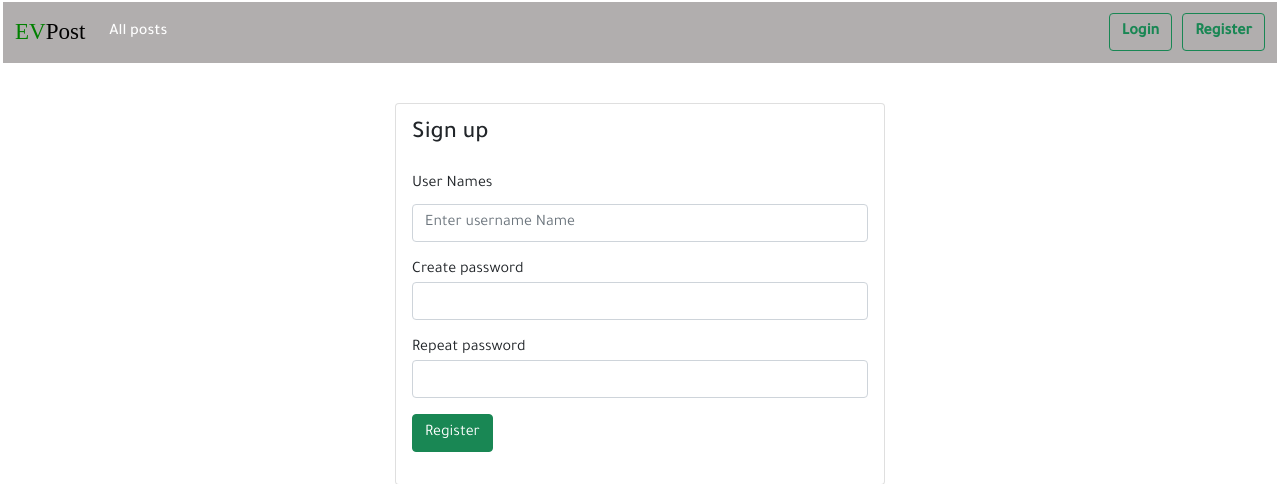
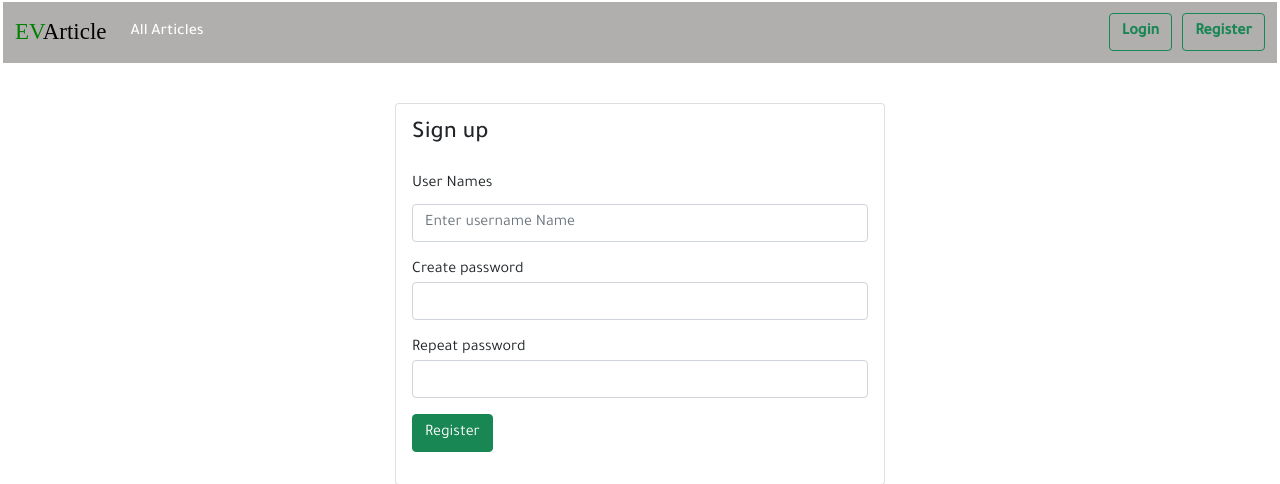
Before and after one commit to Alaa-Mohammad/EVPost, a Django app: page /auth/register/ in a window 1280 px wide. Shown: the top 484 px of the page. Run offline with Django 4.2, Linux system fonts and the light colour scheme; some web fonts are replaced.

Commit message:
add custome code

```diff
--- a/templates/base.html
+++ b/templates/base.html
@@ -7,7 +7,7 @@
     <meta name="viewport" content="width=device-width, initial-scale=1, shrink-to-fit=no">
 
     <link rel="icon"href="{% static 'imgs/favicon.ico' %}">
-    <title>EVPost |One of the Online sharing posts Platform</title>
+    <title>EVArticle |One of the Online sharing articles Platform</title>
     <!-- Bootstrap CSS -->
     <link href="https://cdn.jsdelivr.net/npm/bootstrap@5.0.2/dist/css/bootstrap.min.css" rel="stylesheet" integrity="sha384-EVSTQN3/azprG1Anm3QDgpJLIm9Nao0Yz1ztcQTwFspd3yD65VohhpuuCOmLASjC" crossorigin="anonymous">
     <link rel="preconnect" href="https://fonts.googleapis.com">
--- a/templates/includes/navbar.html
+++ b/templates/includes/navbar.html
@@ -3,7 +3,7 @@
 
 <nav class="navbar navbar-expand-md navbar-dark" style="margin-top:2px;background-color:rgb(177, 174, 174);" >
     <div class="container-fluid">
-      <a class="navbar-brand" href="/" style='color:black;font-size:23px;font-family: "Times New Roman", Times, serif'><span style="color:green">EV</span>Post</a>
+      <a class="navbar-brand" href="/" style='color:black;font-size:23px;font-family: "Times New Roman", Times, serif'><span style="color:green">EV</span>Article</a>
       <button class="navbar-toggler" type="button" data-bs-toggle="collapse" data-bs-target="#navbarSupportedContent" aria-controls="navbarSupportedContent" aria-expanded="false" aria-label="Toggle navigation">
         <span class="navbar-toggler-icon"></span>
       </button>
@@ -11,18 +11,18 @@
         <ul class="navbar-nav me-auto mb-2 mb-lg-0">
           <li class="nav-item ">
             <a class="nav-link custom_link" aria-current="page" href="{%url 'all_posts' %}"
-            {%if '/' == request.path%} style='color:green;font-weight:500'{%else%}style='color:white;font-weight:500' {%endif%}>All posts</a>
+            {%if '/' == request.path%} style='color:green;font-weight:500'{%else%}style='color:white;font-weight:500' {%endif%}>All Articles</a>
           </li>
           {%if  request.user.is_authenticated%}
 
           <li class="nav-item ">
             <a class="nav-link custom_link" href="{%url 'my_posts' request.user.id%}"
-            {%if request.user.id|to_str in request.path %} style='color:green;font-weight:500'{%else%}style='color:white;font-weight:500' {%endif%}>Your Posts</a>
+            {%if request.user.id|to_str in request.path %} style='color:green;font-weight:500'{%else%}style='color:white;font-weight:500' {%endif%}>Your Articles</a>
           </li>
 
           <li class="nav-item ">
             <a class="nav-link custom_link" href="{%url 'create_post' %}"
-           {%if 'create_post' in request.path %} style='color:green;font-weight:500'{%else%}style='color:white;font-weight:500' {%endif%} >create post</a>
+           {%if 'create_post' in request.path %} style='color:green;font-weight:500'{%else%}style='color:white;font-weight:500' {%endif%} >create Article</a>
           </li>
           {%endif%}
         </ul>
```
